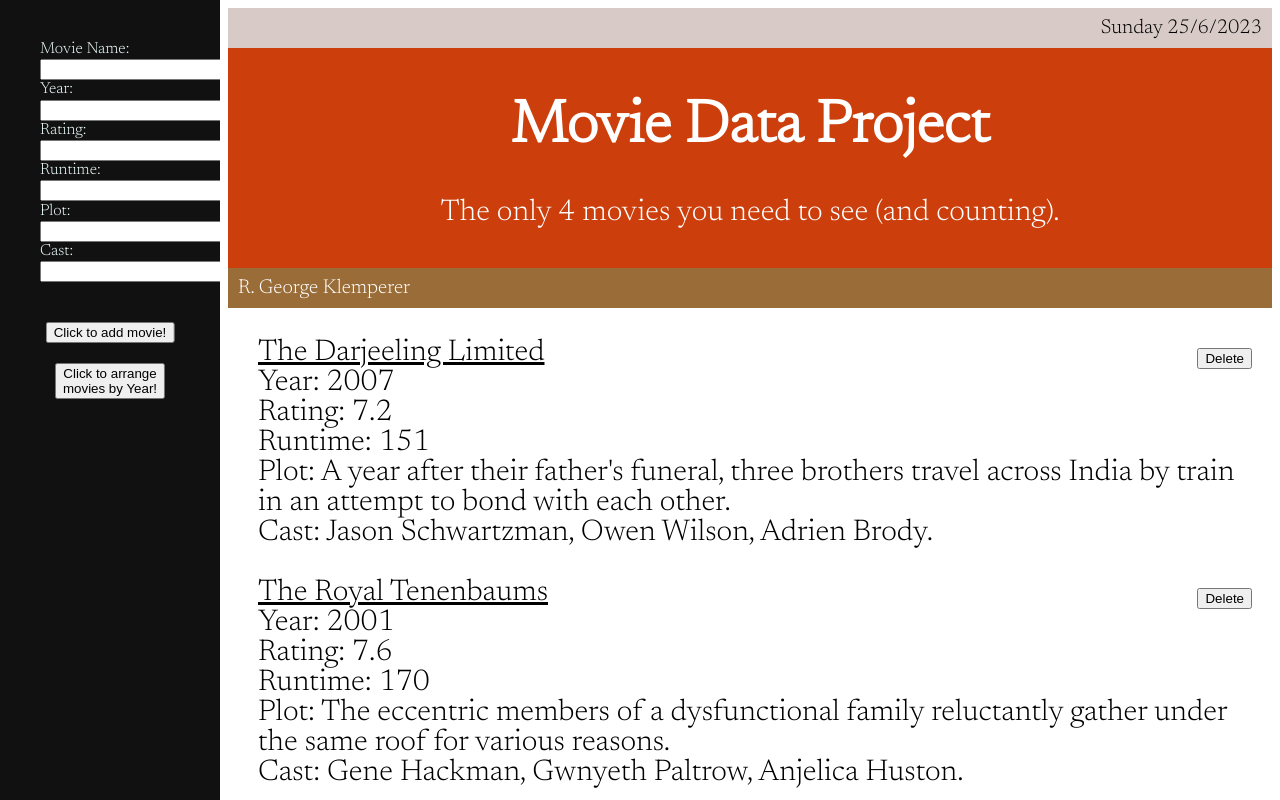
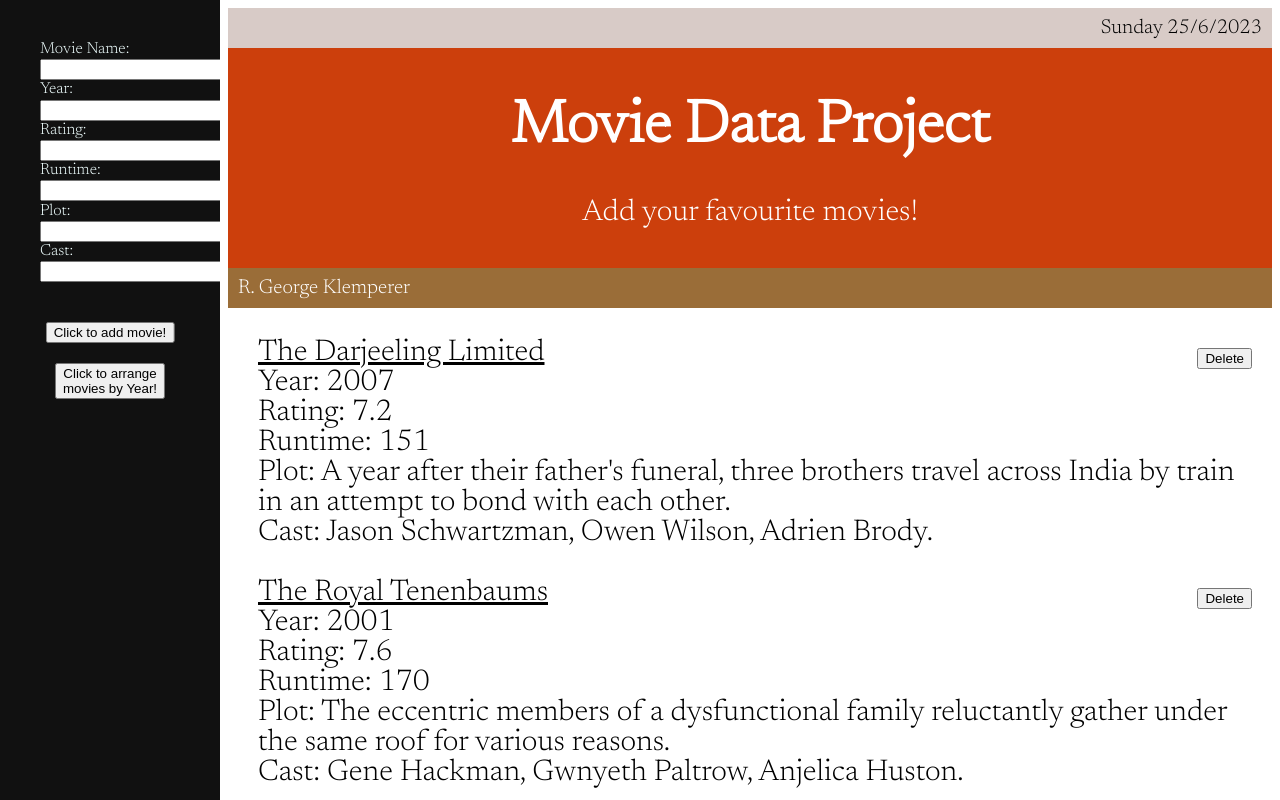
Before and after one commit to GeorgeKlemperer/3moviedata, a plain HTML site: page index.html in a window 1280 px wide. Shown: the top 800 px of the page. Drawn offline with Linux system fonts and the light colour scheme.

Commit message:
subtitle change

```diff
--- a/index.html
+++ b/index.html
@@ -63,7 +63,7 @@
         <p id="date" style="text-align: right" class="date"></p>
         <div class="pagetitle">
           <h1 class="mdproject">Movie Data Project</h1>
-          <p id="movieCount">The only 4 movies you need to see.</p>
+          <p id="movieCount">Add your favourite movies!</p>
         </div>
         <p class="name">R. George Klemperer</p>
       </header>
--- a/my-scripts.js
+++ b/my-scripts.js
@@ -63,7 +63,7 @@ function updateMovieCount() {
 
 
 if (count >=1) {
-  movieCountElement.innerHTML = `The only ${count} movies you need to see (and counting).`;
+  movieCountElement.innerHTML = `Add your favourite movies!`;
 }
 else{
   movieCountElement.innerHTML = `I guess you don't like movies then.`;
```
Also changed, not shown: 1 other file.
